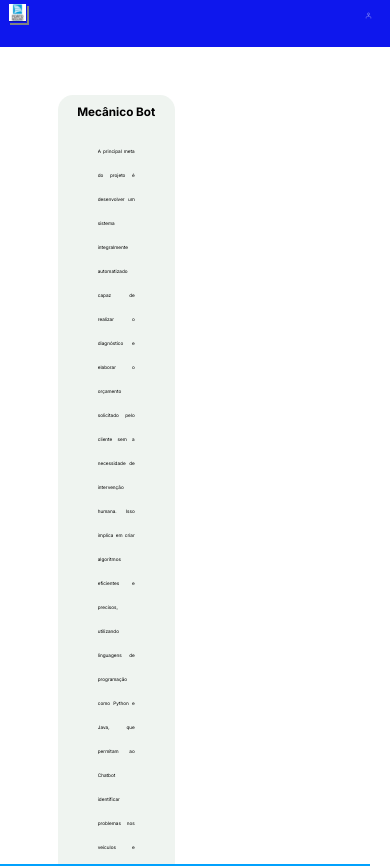
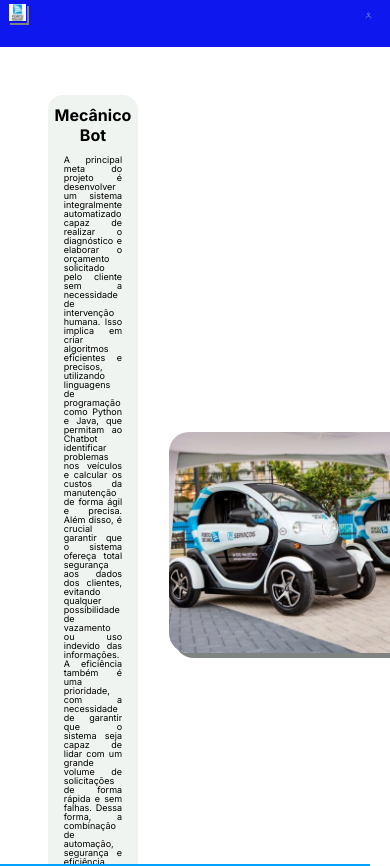
Before and after one commit to Rafa130206/sp3_front, a React (Vite) app in the folder sp3_front_end/: page / in a window 390 px wide. Shown: the top 866 px of the page. Built offline with nearby package versions, Linux system fonts and the light colour scheme.

Commit message:
Responsividade Home.

```diff
--- a/sp3_front_end/src/Routes/Home/home.css
+++ b/sp3_front_end/src/Routes/Home/home.css
@@ -40,3 +40,204 @@
     box-shadow: 10px 10px rgb(128, 132, 129);
     width: 40vw;
 }
+
+/* ================ DESKTOPS MÉDIOS ================ */
+
+@media screen and (max-width: 1199px){
+    /* ================ HOME ================ */
+
+    .container{
+        display: flex;
+        flex-direction: column;
+        justify-content: center;
+        padding-bottom: 5vw;
+    }
+
+    .sec1{
+        background-color: rgb(239, 244, 240);
+        display: flex;
+        border-radius: 15px;
+        width: 80vw;
+        padding-bottom: 20px;
+        margin: 2vw;
+    }
+
+    .mecbot{
+        text-align: center;
+        padding-top: 10px;
+        font-size: 24px;
+    }
+
+    .phome{
+        line-height: 14px;
+        padding-top: 10px;
+        padding-right: 20px;
+        padding-left: 20px;
+        text-align: justify;
+        font-size: 12px;
+    }
+
+    .sec2{
+        justify-items: center;
+        align-items: center;
+        width: 80vw;
+        margin: 2vw;
+    }
+
+    .carros{
+        border-radius: 20px;
+        box-shadow: 10px 10px rgb(128, 132, 129);
+        width: 80vw;
+    }
+}
+
+/* ================ TABLETS E LAPTOPS ================ */
+
+@media screen and (max-width: 991px){
+    /* ================ HOME ================ */
+
+    .container{
+        display: flex;
+        flex-direction: column;
+        justify-content: center;
+        padding-bottom: 5vw;
+    }
+
+    .sec1{
+        background-color: rgb(239, 244, 240);
+        display: flex;
+        border-radius: 15px;
+        width: 80vw;
+        padding-bottom: 20px;
+        margin: 2vw;
+    }
+
+    .mecbot{
+        text-align: center;
+        padding-top: 10px;
+        font-size: 20px;
+    }
+
+    .phome{
+        line-height: 11px;
+        padding-top: 10px;
+        padding-right: 16px;
+        padding-left: 16px;
+        text-align: justify;
+        font-size: 11px;
+    }
+
+    .sec2{
+        justify-items: center;
+        align-items: center;
+        width: 80vw;
+        margin: 2vw;
+    }
+
+    .carros{
+        border-radius: 20px;
+        box-shadow: 10px 10px rgb(128, 132, 129);
+        width: 80vw;
+    }
+}
+
+/* ================ TELEFONES MÉDIOS E TABLETS PEQUENOS ================ */
+
+@media screen and (max-width: 767px){
+    /* ================ HOME ================ */
+
+    .container{
+        display: flex;
+        flex-direction: column;
+        justify-content: center;
+        padding-bottom: 5vw;
+    }
+
+    .sec1{
+        background-color: rgb(239, 244, 240);
+        display: flex;
+        border-radius: 15px;
+        width: 80vw;
+        padding-bottom: 20px;
+        margin: 2vw;
+    }
+
+    .mecbot{
+        text-align: center;
+        padding-top: 10px;
+        font-size: 20px;
+    }
+
+    .phome{
+        line-height: 11px;
+        padding-top: 10px;
+        padding-right: 16px;
+        padding-left: 16px;
+        text-align: justify;
+        font-size: 11px;
+    }
+
+    .sec2{
+        justify-items: center;
+        align-items: center;
+        width: 80vw;
+        margin: 2vw;
+    }
+
+    .carros{
+        border-radius: 20px;
+        box-shadow: 10px 10px rgb(128, 132, 129);
+        width: 80vw;
+    }
+}
+
+/* ================ TELEFONES PEQUENOS ================ */
+
+@media screen and (max-width: 576px){
+
+/* ================ HOME ================ */
+
+.container{
+    display: flex;
+    flex-direction: column;
+    justify-content: center;
+    padding-bottom: 5vw;
+}
+
+.sec1{
+    background-color: rgb(239, 244, 240);
+    display: flex;
+    border-radius: 15px;
+    width: 80vw;
+    padding-bottom: 20px;
+    margin: 2vw;
+}
+
+.mecbot{
+    text-align: center;
+    padding-top: 10px;
+    font-size: 16px;
+}
+
+.phome{
+    line-height: 9px;
+    padding-top: 10px;
+    padding-right: 16px;
+    padding-left: 16px;
+    text-align: justify;
+    font-size: 9px;
+}
+
+.sec2{
+    justify-items: center;
+    align-items: center;
+    width: 80vw;
+    margin: 2vw;
+}
+
+.carros{
+    border-radius: 20px;
+    box-shadow: 5px 5px rgb(128, 132, 129);
+    width: 80vw;
+}
+}
```
